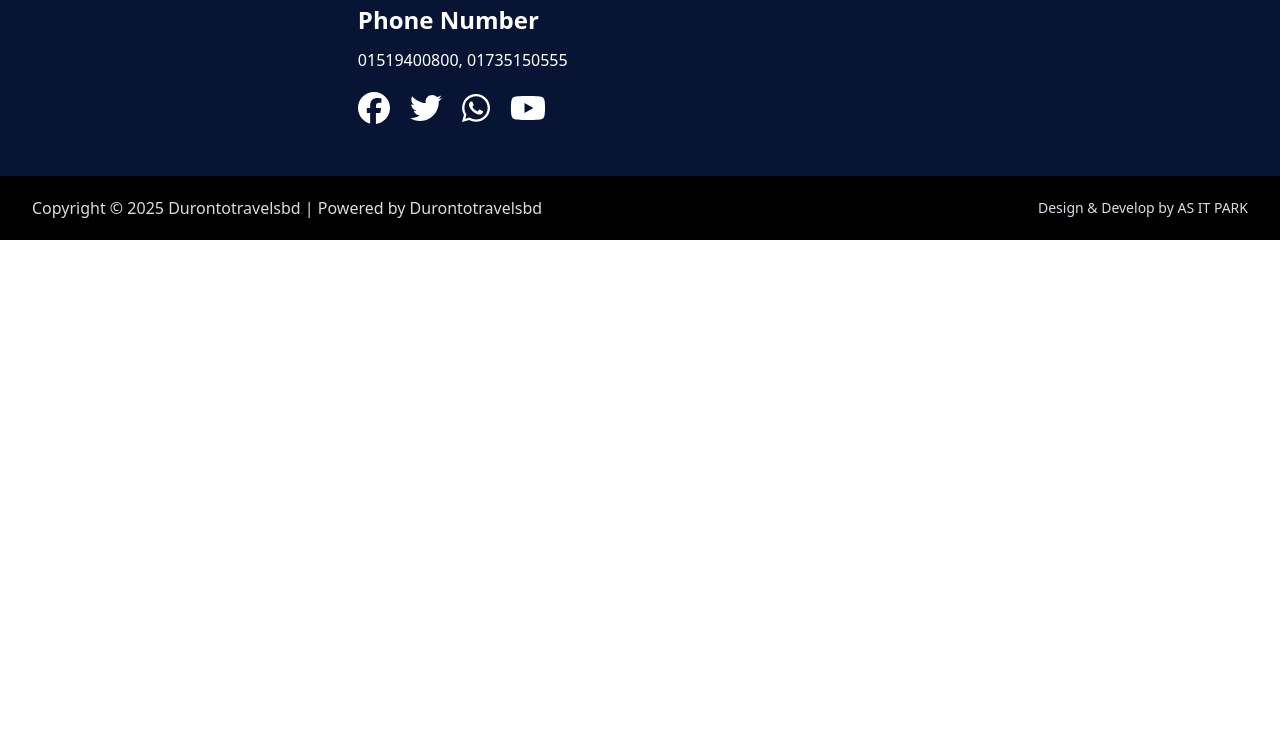
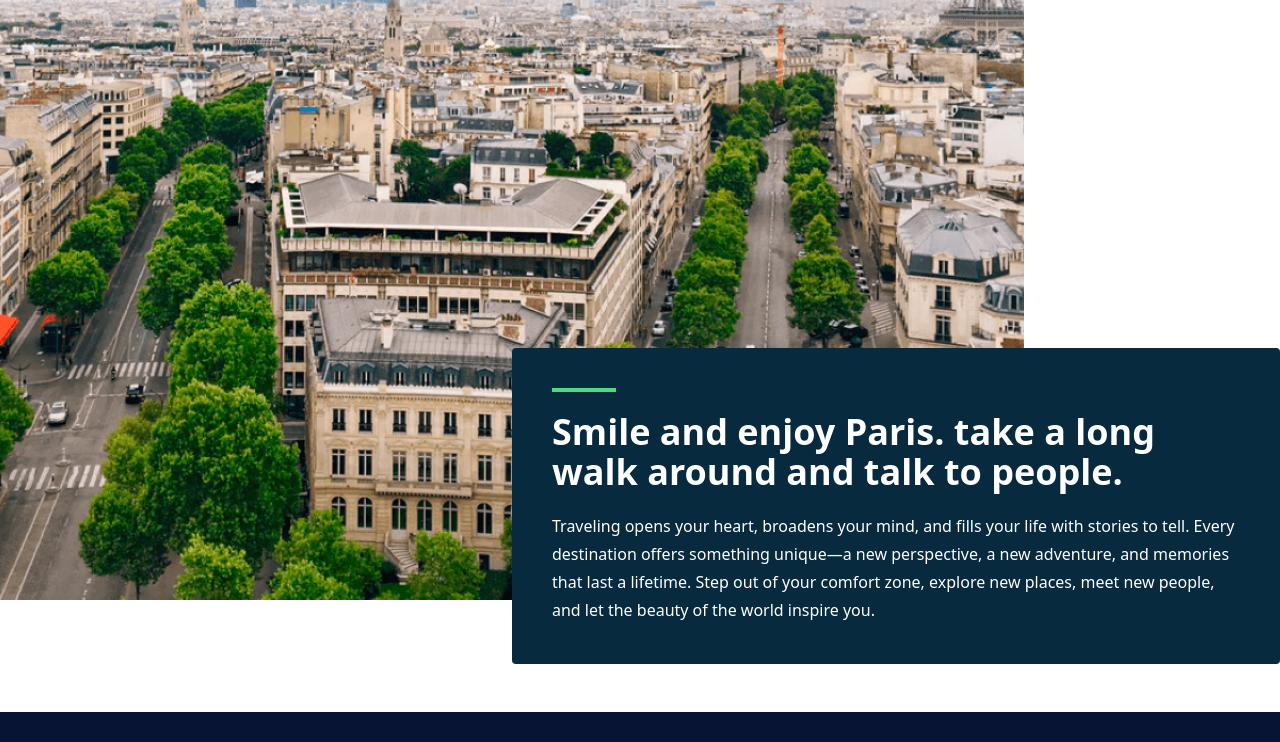
Before and after one commit to Muhammad-sefat/Duranto_Travel_BD, a React (Vite) app in the folder Frontend/: page / in a window 1280 px wide. Shown: the part 3369-4111 px from the top of the page. Before the commit the page ends 3609 px from the top, so only its background shows below. Built offline with nearby package versions, Linux system fonts and the light colour scheme.

Commit message:
Complete ImageDiv Section

```diff
--- /dev/null
+++ b/Frontend/src/component/ImageDiv.jsx
@@ -0,0 +1,30 @@
+import React from "react";
+import cityImage from "../assets/about2.png"; // Replace with your actual image path
+
+const ImageDiv = () => {
+  return (
+    <div className="relative h-screen mt-8 mb-28">
+      <img
+        src={cityImage}
+        alt="City View"
+        className="w-[80%] h-full object-cover"
+      />
+
+      <div className="absolute -bottom-16 right-0 bg-[#072a3e] text-white p-10 w-full md:w-3/5 rounded">
+        <div className="h-[4px] w-16 bg-green-400 mb-4"></div>
+        <h1 className="text-2xl md:text-4xl font-bold leading-snug my-5">
+          Smile and enjoy Paris. take a long walk around and talk to people.
+        </h1>
+        <p className="leading-7 mt-3">
+          Traveling opens your heart, broadens your mind, and fills your life
+          with stories to tell. Every destination offers something unique—a new
+          perspective, a new adventure, and memories that last a lifetime. Step
+          out of your comfort zone, explore new places, meet new people, and let
+          the beauty of the world inspire you.
+        </p>
+      </div>
+    </div>
+  );
+};
+
+export default ImageDiv;
--- a/Frontend/src/pages/Home.jsx
+++ b/Frontend/src/pages/Home.jsx
@@ -2,6 +2,7 @@ import React from "react";
 import Banner from "../component/Banner";
 import CardSection from "../component/CardSection";
 import Table from "../component/Table";
+import ImageDiv from "../component/ImageDiv";
 
 const Home = () => {
   return (
@@ -9,6 +10,7 @@ const Home = () => {
       <Banner />
       <CardSection />
       <Table />
+      <ImageDiv />
     </div>
   );
 };
```
Also changed, not shown: Frontend/src/assets/about2.png (added).
